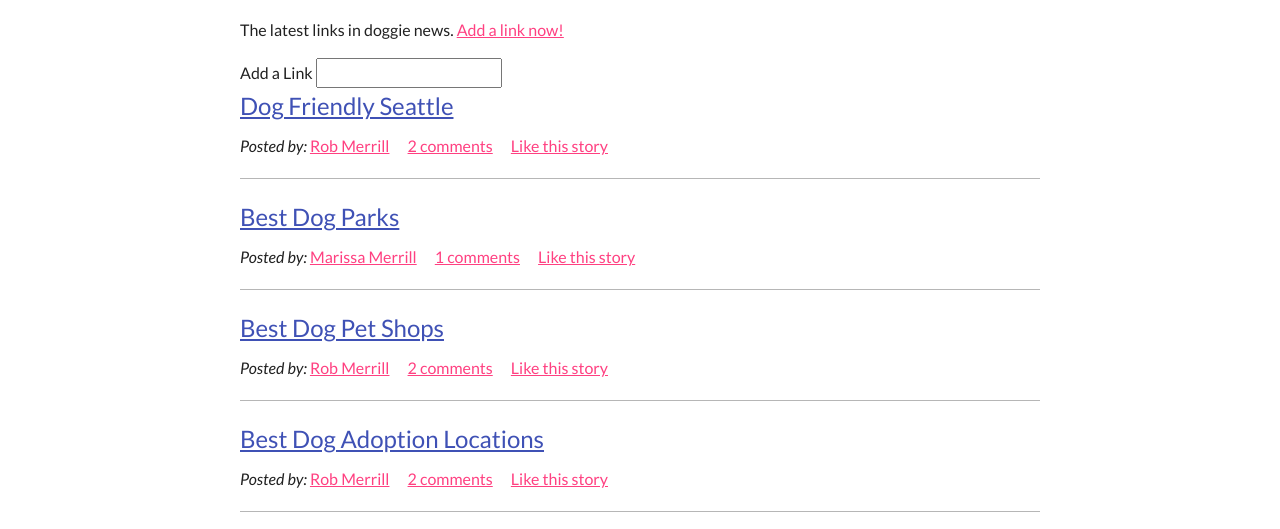
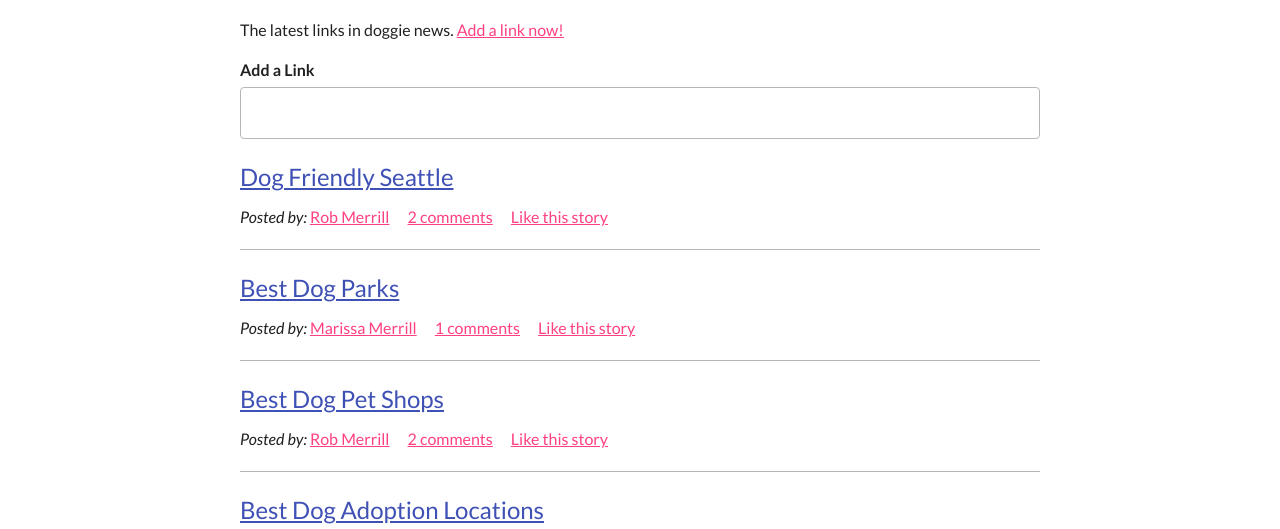
Before and after one commit to robgmerrill/dog-news-and-views, a plain HTML site: page index.html in a window 1280 px wide. Both pictures are taken after a click on the link "Add a link now!". Shown: the part 250-779 px from the top of the page. Drawn offline with nearby package versions, Linux system fonts and the light colour scheme.

Commit message:
css and jquery for form

```diff
--- a/app.js
+++ b/app.js
@@ -10,4 +10,12 @@ $(document).ready(function() {
     .closest('.news-item')
     .addClass('is-liked');
   });
+
+  $('.js-add-link').on('click', function(event) {
+    event.preventDefault();
+
+    $('.js-form').toggleClass('is-visible');
+
+  });
+
 });
--- a/index.html
+++ b/index.html
@@ -19,8 +19,8 @@
     <div class="container">
       <header class='subheader'>
         <h1>Latest News & Views</h1>
-        <p>The latest links in doggie news. <a href="#">Add a link now!</a></p>
-        <form class='form'>
+        <p>The latest links in doggie news. <a class='js-add-link' href="#">Add a link now!</a></p>
+        <form class='form js-form'>
           <label class="form-label" for="form-link-input">Add a Link</label>
           <input class='form-input' type='text' id='form-link-input' />
         </form>
--- a/main.css
+++ b/main.css
@@ -39,6 +39,7 @@ p {
 
 a {
   color: #ff4081;
+  transition: 0.2s ease-in-out;
 }
 
 a:active {
@@ -117,6 +118,39 @@ a:focus {
  animation: flash 2s;
 }
 
+
+/*-----------------------------------------------
+*   Form
+-----------------------------------------------*/
+.form {
+  height: 0;
+  margin-bottom: 20px;
+  opacity: 0;
+  visibility: hidden;
+}
+
+.form.is-visible {
+  height: auto;
+  opacity: 1;
+  visibility: visible;
+  transition: opacity 0.2s ease-in-out, visibility 0.2s ease-in-out;
+}
+
+.form-label {
+  display: block;
+  font-weight: bold;
+  margin-bottom: 5px;
+}
+
+.form-input {
+  border: 1px solid #b6b6b6;
+  border-radius: 4px;
+  box-sizing: border-box;
+  width: 100%;
+  padding: 10px;
+  font-size: 20px;
+}
+
 /*-----------------------------------------------
 *   Animation
 -----------------------------------------------*/
```
